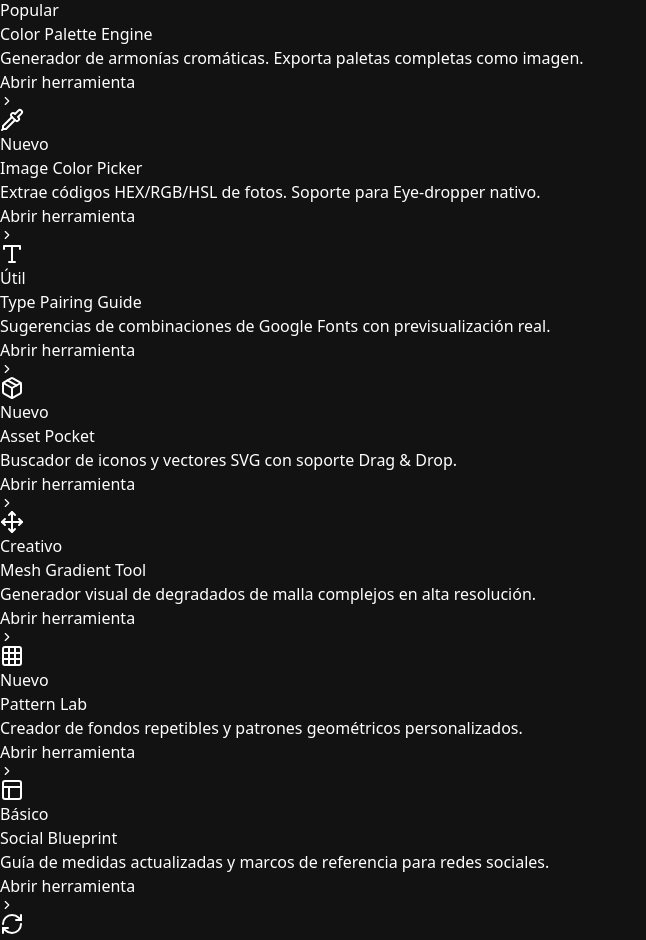
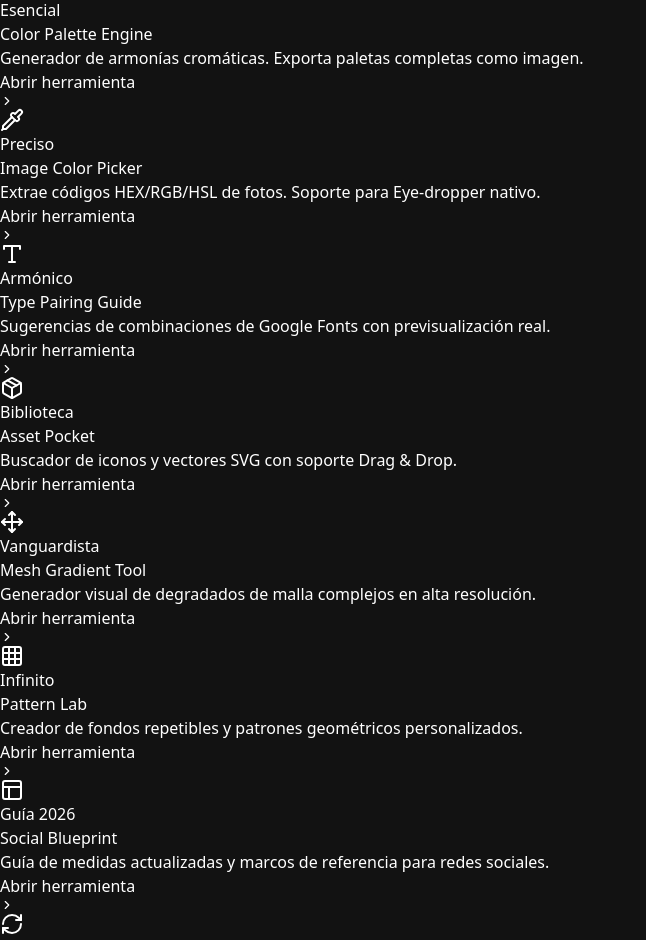
Before and after one commit to AndresVzla/designers-swiss-knife, a React (Vite) app: page / in a window 1280 px wide. Shown: the part 420-1360 px from the top of the page, without its empty margins (0-646 px from the left). Built offline with nearby package versions, Linux system fonts and the light colour scheme.

Commit message:
Update tool status badges to more professional labels

```diff
--- a/src/data/tools.js
+++ b/src/data/tools.js
@@ -16,7 +16,7 @@
         description: 'Generador de armonías cromáticas. Exporta paletas completas como imagen.',
         icon: Palette,
         category: 'Color',
-        status: 'Popular',
+        status: 'Esencial',
         color: 'from-pink-500 to-rose-500'
     },
     {
@@ -25,7 +25,7 @@
         description: 'Extrae códigos HEX/RGB/HSL de fotos. Soporte para Eye-dropper nativo.',
         icon: Pipette,
         category: 'Color',
-        status: 'Nuevo',
+        status: 'Preciso',
         color: 'from-purple-500 to-indigo-500'
     },
     {
@@ -34,7 +34,7 @@
         description: 'Sugerencias de combinaciones de Google Fonts con previsualización real.',
         icon: Type,
         category: 'Tipografía',
-        status: 'Útil',
+        status: 'Armónico',
         color: 'from-blue-500 to-cyan-500'
     },
     {
@@ -43,7 +43,7 @@
         description: 'Buscador de iconos y vectores SVG con soporte Drag & Drop.',
         icon: Package,
         category: 'Assets',
-        status: 'Nuevo',
+        status: 'Biblioteca',
         color: 'from-emerald-500 to-teal-500'
     },
     {
@@ -52,7 +52,7 @@
         description: 'Generador visual de degradados de malla complejos en alta resolución.',
         icon: Move,
         category: 'Generadores',
-        status: 'Creativo',
+        status: 'Vanguardista',
         color: 'from-blue-600 to-indigo-600'
     },
     {
@@ -61,7 +61,7 @@
         description: 'Creador de fondos repetibles y patrones geométricos personalizados.',
         icon: Grid3X3,
         category: 'Generadores',
-        status: 'Nuevo',
+        status: 'Infinito',
         color: 'from-red-500 to-orange-500'
     },
     {
@@ -70,7 +70,7 @@
         description: 'Guía de medidas actualizadas y marcos de referencia para redes sociales.',
         icon: Layout,
         category: 'Referencia',
-        status: 'Básico',
+        status: 'Guía 2026',
         color: 'from-sky-500 to-blue-500'
     },
     {
@@ -79,7 +79,7 @@
         description: 'Conversor y optimizador inmediato entre JPG, PNG y SVG. Sin subidas al servidor.',
         icon: RefreshCw,
         category: 'Conversión',
-        status: 'Rápido',
+        status: 'Optimizado',
         color: 'from-violet-500 to-purple-500'
     }
 ];
```
